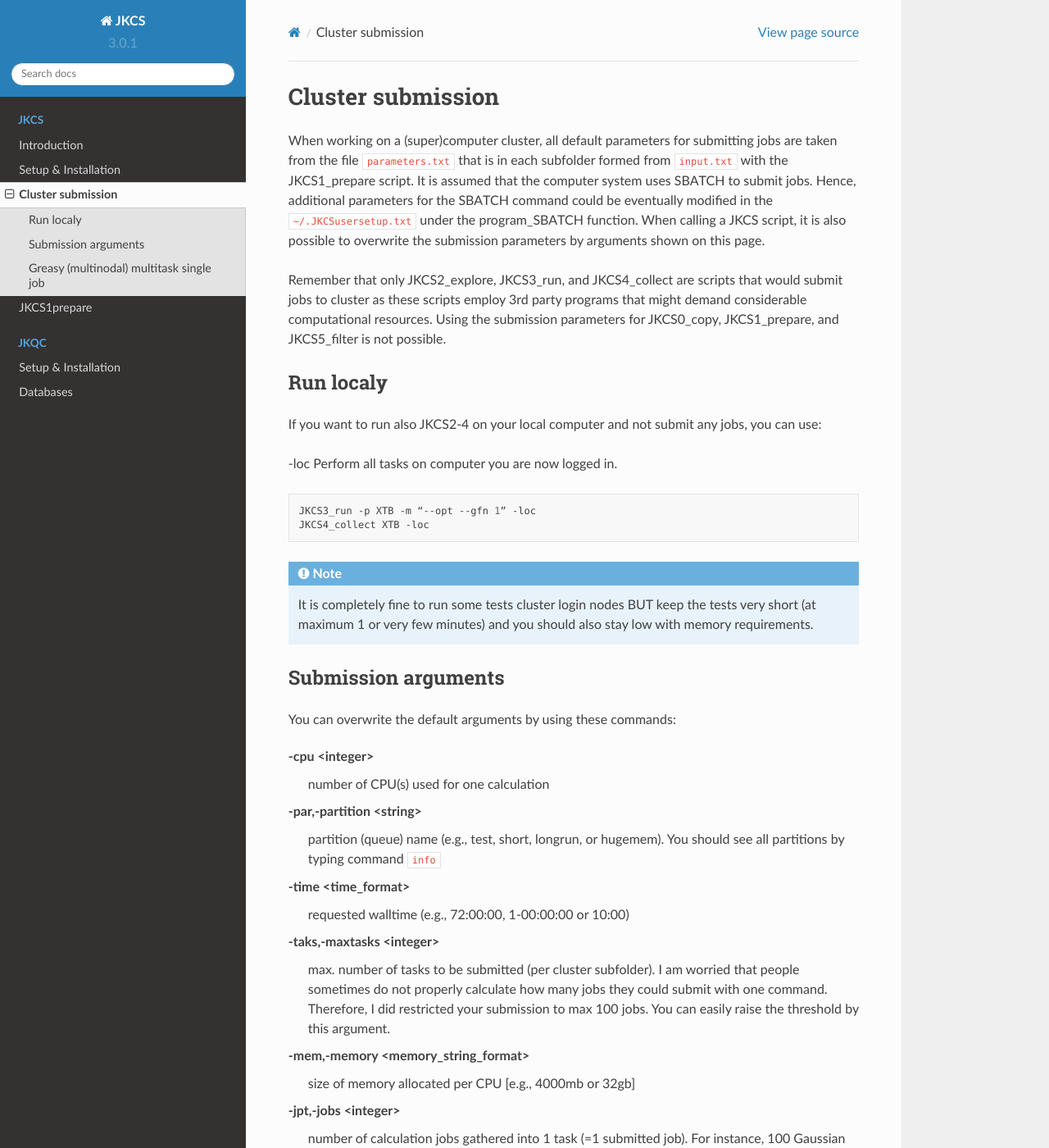
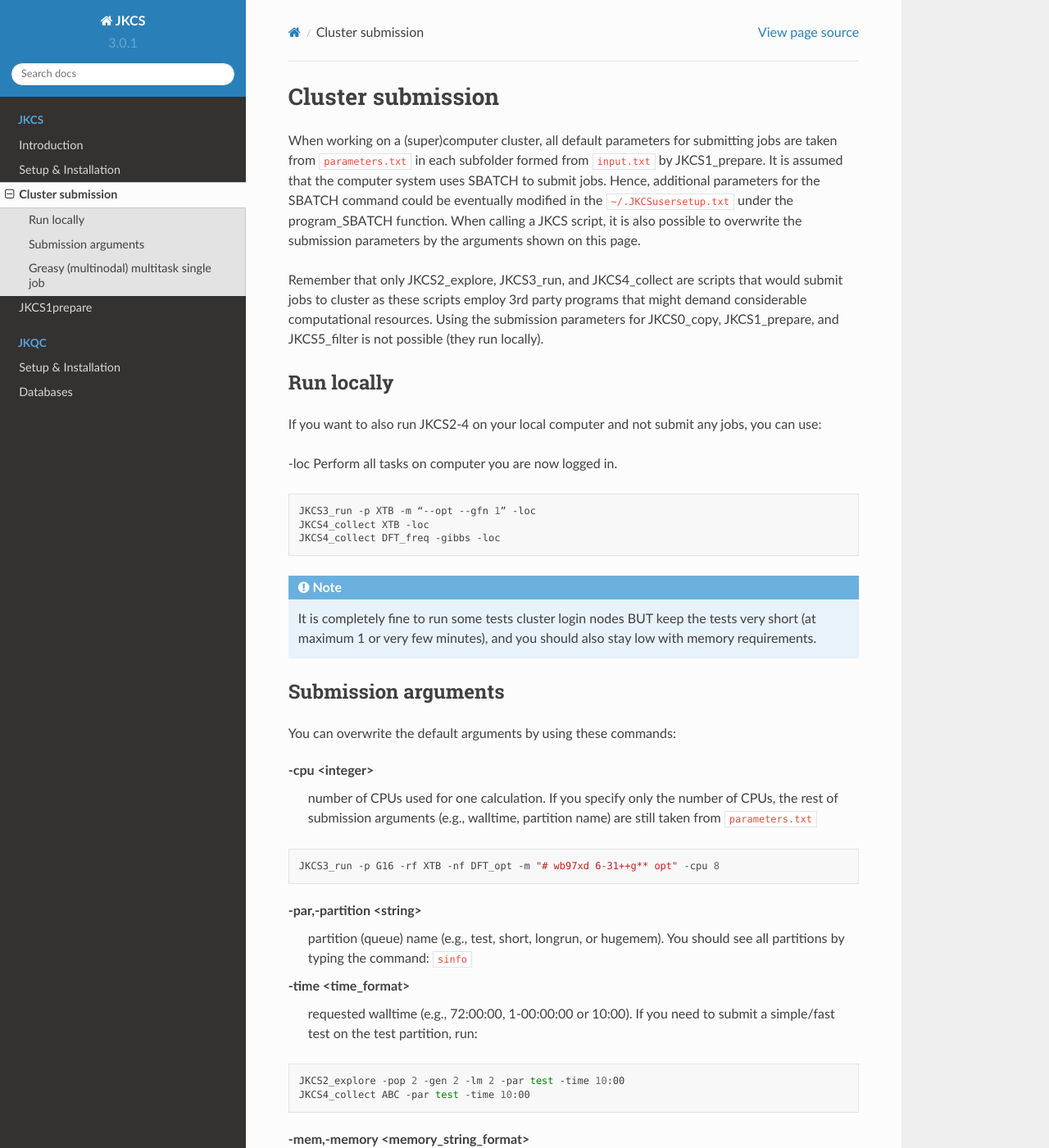
Before and after one commit to kubeckaj/JKCS.py-Manual, a Sphinx documentation site: the page built from docs/source/ClusterSubmission.rst, in a window 1280 px wide and 1400 px high. Shown: the whole window at 82% size. Built offline with Sphinx 7.4.7 and the Read the Docs theme 2.0.0, drawn with Linux system fonts in a browser that asks for light colours; some of the changed text lies outside the part shown.

Commit message:
Update ClusterSubmission.rst

```diff
--- a/docs/source/ClusterSubmission.rst
+++ b/docs/source/ClusterSubmission.rst
@@ -2,15 +2,14 @@
 Cluster submission
 ==================
 
-When working on a (super)computer cluster, all default parameters for submitting jobs are taken from the
-file ``parameters.txt`` that is in each subfolder formed from ``input.txt`` with the JKCS1_prepare script. It is assumed that the computer system uses SBATCH to submit jobs. Hence, additional parameters for the SBATCH command could be eventually modified in the ``~/.JKCSusersetup.txt`` under the program_SBATCH function. When calling a JKCS script, it is also possible to overwrite the submission parameters by arguments shown on this page.
+When working on a (super)computer cluster, all default parameters for submitting jobs are taken from ``parameters.txt`` in each subfolder formed from ``input.txt`` by JKCS1_prepare. It is assumed that the computer system uses SBATCH to submit jobs. Hence, additional parameters for the SBATCH command could be eventually modified in the ``~/.JKCSusersetup.txt`` under the program_SBATCH function. When calling a JKCS script, it is also possible to overwrite the submission parameters by the arguments shown on this page.
 
-Remember that only JKCS2_explore, JKCS3_run, and JKCS4_collect are scripts that would submit jobs to cluster as these scripts employ 3rd party programs that might demand considerable computational resources. Using the submission parameters for JKCS0_copy, JKCS1_prepare, and JKCS5_filter is not possible.
+Remember that only JKCS2_explore, JKCS3_run, and JKCS4_collect are scripts that would submit jobs to cluster as these scripts employ 3rd party programs that might demand considerable computational resources. Using the submission parameters for JKCS0_copy, JKCS1_prepare, and JKCS5_filter is not possible (they run locally).
 
-Run localy
-----------
+Run locally
+-----------
 
-If you want to run also JKCS2-4 on your local computer and not submit any jobs, you can use:
+If you want to also run JKCS2-4 on your local computer and not submit any jobs, you can use:
 
 \-loc
 Perform all tasks on computer you are now logged in.
@@ -19,10 +18,11 @@
 
    JKCS3_run -p XTB -m “--opt --gfn 1” -loc
    JKCS4_collect XTB -loc
+   JKCS4_collect DFT_freq -gibbs -loc
 
 .. note::
 
-    It is completely fine to run some tests cluster login nodes BUT keep the tests very short (at maximum 1 or very few minutes) and you should also stay low with memory requirements.
+    It is completely fine to run some tests cluster login nodes BUT keep the tests very short (at maximum 1 or very few minutes), and you should also stay low with memory requirements.
 
 Submission arguments
 --------------------
@@ -30,36 +30,45 @@
 You can overwrite the default arguments by using these commands:
 
 \-cpu  <integer>
-   number of CPU(s) used for one calculation
+   number of CPUs used for one calculation. If you specify only the number of CPUs, the rest of submission arguments (e.g., walltime, partition name) are still taken from ``parameters.txt``
+
+.. code:: bash
+
+   JKCS3_run -p G16 -rf XTB -nf DFT_opt -m "# wb97xd 6-31++g** opt" -cpu 8
 
 \-par,\-partition <string>
-   partition (queue) name (e.g., test, short, longrun, or hugemem). You should see all partitions by typing command ``info``
+   partition (queue) name (e.g., test, short, longrun, or hugemem). You should see all partitions by typing the command: ``sinfo``
 
 \-time <time_format>
-   requested walltime (e.g., 72:00:00, 1-00:00:00 or 10:00)
+   requested walltime (e.g., 72:00:00, 1-00:00:00 or 10:00). If you need to submit a simple/fast test on the test partition, run:
 
-\-taks,\-maxtasks <integer>
-   max. number of tasks to be submitted (per cluster subfolder). I am worried that people sometimes do not properly calculate how many jobs they could submit with one command. Therefore, I did restricted your submission to max 100 jobs. You can easily raise the threshold by this argument.
+.. code:: bash
+
+   JKCS2_explore -pop 2 -gen 2 -lm 2 -par test -time 10:00
+   JKCS4_collect ABC -par test -time 10:00
 
 \-mem,\-memory <memory_string_format>
   size of memory allocated per CPU [e.g., 4000mb or 32gb]
 
 \-jpt,\-jobs <integer>
-   number of calculation jobs gathered into 1 task (=1 submitted job). For instance, 100 Gaussian optimisations can be submitted as 20 jobs where each job will perform 5 calculations using 8 CPUs:
+   number of calculation jobs gathered into 1 task (=1 submitted job). For instance, 100 Gaussian optimizations can be submitted as 20 jobs where each job will perform 5 calculations using 8 CPUs:
 
 .. code:: bash
 
-   JKCS3_run -rf XTB -nf DFT_opt -p G16 -m “ # wb97”
+   JKCS3_run -rf XTB -nf DFT_opt -p G16 -m "# wb97xd 6-31++g** opt" -jpt 5 -cpu 8
 
-\-N,\-nodes <integer>
-   number of nodes. It is by default 1. However, the functionality of this argument was not properly tested yet. See the greasy-multitask section on this page for more details
-
-\-jpt  <integer>
-  number of calculation jobs gathered into 1 task (=1 submitted job). For instance, 100 QC calculations can be submitted as 20 jobs where each job will perform 5 calculations using 8 CPUs:
+   If you have many conformer combinations, you can reduce the configurational search for each of them and run them in series. If you have 300 combinations, you can submit only 30 jobs using (+ you can do the same with the subsequent XTB optimization):
 
 .. code:: bash
 
-   JKCSxxxxxxx  -jpt 5 -cpu 8
+   JKCS2_explore -pop 50 -gen 50 -lm "6000/NoC" -jpt 10
+   JKCS3_run -jpt 10
+
+\-taks,\-maxtasks <integer>
+   max. number of tasks to be submitted (per cluster subfolder). I am worried that people sometimes do not adequately calculate how many jobs they could submit with one command. Therefore, I did restrict your submission to max 100 jobs. You can easily raise this threshold by this argument.
+
+\-N,\-nodes <integer>
+   number of nodes. It is by default 1. However, the functionality of this argument was not properly tested yet. See the greasy-multitask section on this page for more details.
 
 .. note::
 
@@ -95,3 +104,7 @@
 .. note::
 
     I did not test how durable is the argument -jpt. However, at least 3 jobs per task went through easily. 100 did not. Let me know if you find the limit.
+
+.. note::
+
+    Yet, the greasy option works only for JKCS3_run.
```
